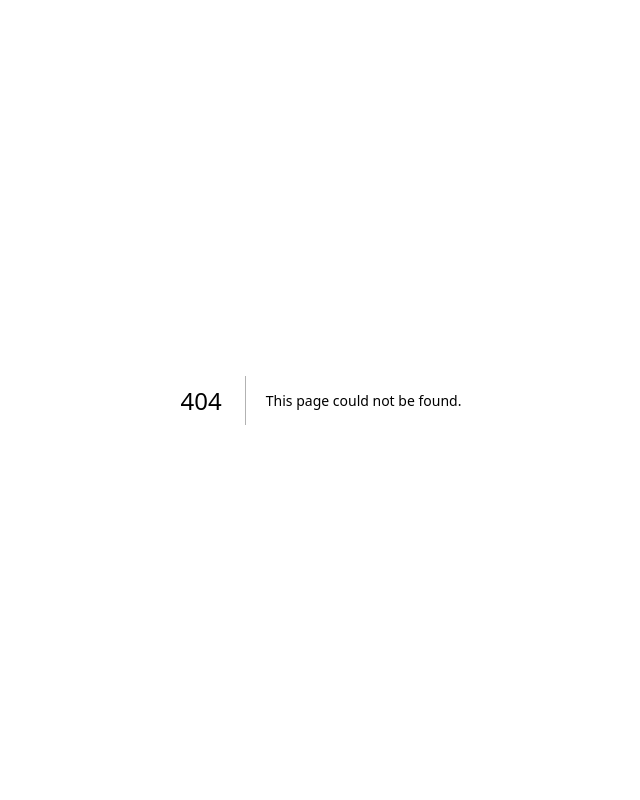
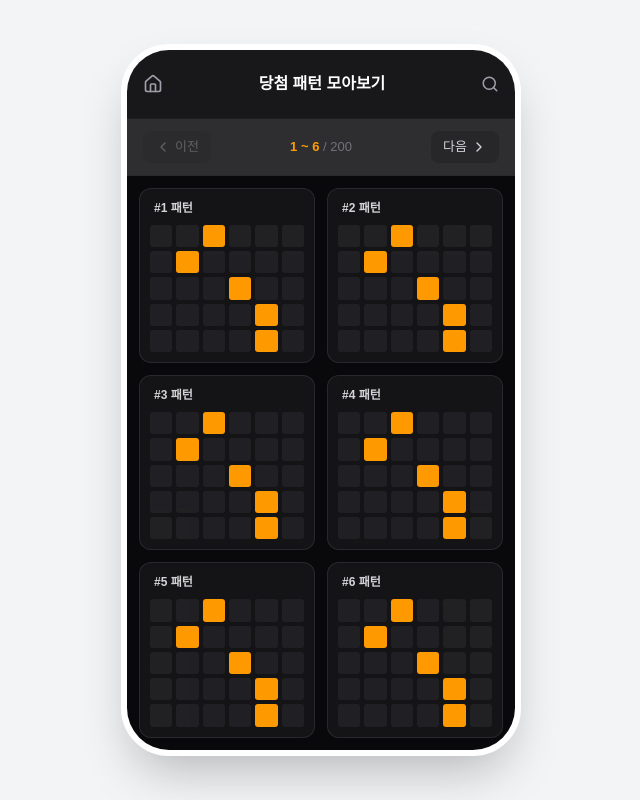
Before and after one commit to ksjung-win/lotto-app, a Next.js app: page /multi-pattern in a window 1280 px wide. Before the commit this address had no page. Shown: the whole page, without its empty margins (319-959 px from the left). Built offline with nearby package versions, Linux system fonts and the light colour scheme.

Commit message:
당첨 패턴 모아보기 UI 및 검색 팝업창 추가

```diff
--- /dev/null
+++ b/app/multi-pattern/page.tsx
@@ -0,0 +1,154 @@
+"use client";
+
+import React, { useState } from 'react';
+import Link from 'next/link';
+import { Home, Search, ChevronLeft, ChevronRight } from 'lucide-react';
+
+export default function MultiPatternPage() {
+  const [currentPage, setCurrentPage] = useState(1);
+  const totalItems = 200;
+  const itemsPerPage = 6;
+  const totalPages = Math.ceil(totalItems / itemsPerPage);
+
+  // 💡 신규 추가: 팝업창(모달)을 띄우고 숨기기 위한 상태 관리
+  const [isSearchModalOpen, setIsSearchModalOpen] = useState(false);
+  const [searchInput, setSearchInput] = useState('');
+  const [searchError, setSearchError] = useState('');
+
+  // 💡 신규 추가: 팝업창에서 '이동' 버튼을 눌렀을 때 실행되는 안전한 검색 로직
+  const handleSearchSubmit = () => {
+    const targetNum = parseInt(searchInput, 10);
+
+    // 에러 방지: 숫자가 아니거나 범위를 벗어난 경우 팝업창 안에 빨간 글씨로 안내
+    if (isNaN(targetNum) || targetNum < 1 || targetNum > totalItems) {
+      setSearchError(`1부터 ${totalItems} 사이의 숫자만 입력 가능합니다.`);
+      return;
+    }
+
+    // 정상 입력: 페이지 계산 후 이동하고 팝업창 닫기
+    const targetPage = Math.ceil(targetNum / itemsPerPage);
+    setCurrentPage(targetPage);
+    setIsSearchModalOpen(false);
+    setSearchInput('');
+    setSearchError('');
+  };
+
+  // 6x5 표 하나를 그리는 컴포넌트
+  const renderGrid = (index: number) => {
+    const patternNumber = (currentPage - 1) * itemsPerPage + index + 1;
+    const mockActiveCells = [2, 7, 15, 22, 28]; // 가짜 패턴 데이터
+
+    return (
+      <div key={index} className="flex flex-col bg-zinc-800/40 p-2.5 rounded-xl border border-zinc-700/50 h-full justify-between">
+        <div className="text-[12px] font-bold text-zinc-300 mb-2 pl-1">
+          #{patternNumber} 패턴
+        </div>
+        <div className="grid grid-cols-6 gap-1 w-full flex-1">
+          {Array.from({ length: 30 }).map((_, i) => (
+            <div
+              key={i}
+              className={`w-full h-full min-h-[16px] rounded-[3px] ${mockActiveCells.includes(i) ? 'bg-amber-500' : 'bg-zinc-700/30'}`}
+            />
+          ))}
+        </div>
+      </div>
+    );
+  };
+
+  return (
+    <div className="min-h-screen bg-gray-100 dark:bg-black flex items-center justify-center sm:p-4 transition-colors duration-300">
+      <div className="w-full max-w-[400px] sm:aspect-[9/16] bg-white dark:bg-zinc-900 relative flex flex-col shadow-2xl sm:rounded-[3rem] overflow-hidden h-screen sm:h-auto border-[6px] border-white dark:border-zinc-800">
+
+        {/* 상단 헤더 */}
+        <header className="flex items-center justify-between p-4 border-b border-zinc-800/50 shrink-0 bg-zinc-900 z-10">
+          <Link href="/" className="p-2 -ml-2 rounded-full hover:bg-zinc-800 text-zinc-400 transition-colors">
+            <Home size={20} />
+          </Link>
+          <h1 className="text-[16px] font-bold text-white">당첨 패턴 모아보기</h1>
+          {/* 돋보기 버튼 클릭 시 팝업창 열기 */}
+          <button
+            onClick={() => setIsSearchModalOpen(true)}
+            className="p-2 -mr-2 rounded-full hover:bg-zinc-800 text-zinc-400 transition-colors"
+          >
+            <Search size={18} />
+          </button>
+        </header>
+
+        {/* 페이지 네비게이션 */}
+        <div className="flex items-center justify-between px-4 py-3 bg-zinc-900/90 border-b border-zinc-800/50 shrink-0 z-10">
+          <button
+            onClick={() => setCurrentPage(prev => Math.max(1, prev - 1))}
+            className="flex items-center gap-1 px-3 py-1.5 rounded-lg bg-zinc-800 text-zinc-300 hover:bg-zinc-700 text-[13px] font-medium transition-colors disabled:opacity-30 disabled:hover:bg-zinc-800"
+            disabled={currentPage === 1}
+          >
+            <ChevronLeft size={16} /> 이전
+          </button>
+          <div className="text-[13px] font-bold text-amber-500">
+            {(currentPage - 1) * itemsPerPage + 1} ~ {Math.min(currentPage * itemsPerPage, totalItems)} <span className="text-zinc-500 font-normal">/ 200</span>
+          </div>
+          <button
+            onClick={() => setCurrentPage(prev => Math.min(totalPages, prev + 1))}
+            className="flex items-center gap-1 px-3 py-1.5 rounded-lg bg-zinc-800 text-zinc-300 hover:bg-zinc-700 text-[13px] font-medium transition-colors disabled:opacity-30 disabled:hover:bg-zinc-800"
+            disabled={currentPage === totalPages}
+          >
+            다음 <ChevronRight size={16} />
+          </button>
+        </div>
+
+        {/* 2x3 바둑판 다중 뷰어 영역 */}
+        <div className="flex-1 p-3 bg-zinc-950 overflow-hidden">
+          <div className="grid grid-cols-2 grid-rows-3 gap-3 h-full">
+            {Array.from({ length: 6 }).map((_, index) => renderGrid(index))}
+          </div>
+        </div>
+
+        {/* 💡 신규 추가: 고급스러운 자체 검색 팝업창 (모달) */}
+        {isSearchModalOpen && (
+          <div className="absolute inset-0 z-50 flex items-center justify-center bg-black/70 backdrop-blur-sm px-4">
+            <div className="w-full max-w-[300px] bg-zinc-900 border border-zinc-700 rounded-2xl p-5 shadow-2xl">
+              <h3 className="text-white font-bold mb-2">패턴 번호 검색</h3>
+              <p className="text-zinc-400 text-[12px] mb-4">조회하실 패턴 번호(1~200)를 입력하세요.</p>
+
+              <input
+                type="number"
+                value={searchInput}
+                onChange={(e) => {
+                  setSearchInput(e.target.value);
+                  setSearchError(''); // 타이핑을 시작하면 빨간 에러 글씨 지우기
+                }}
+                className="w-full bg-zinc-800 border border-zinc-600 text-white rounded-lg px-3 py-2.5 focus:outline-none focus:border-amber-500 mb-2 transition-colors"
+                placeholder="예: 10"
+                autoFocus
+              />
+
+              {/* 에러 메시지 출력 영역 */}
+              {searchError && (
+                <p className="text-red-400 text-[12px] mb-2">{searchError}</p>
+              )}
+
+              <div className="flex gap-2 mt-5">
+                <button
+                  onClick={() => {
+                    setIsSearchModalOpen(false);
+                    setSearchInput('');
+                    setSearchError('');
+                  }}
+                  className="flex-1 py-2.5 rounded-xl bg-zinc-800 text-zinc-300 text-[14px] font-medium hover:bg-zinc-700 transition-colors"
+                >
+                  취소
+                </button>
+                <button
+                  onClick={handleSearchSubmit}
+                  className="flex-1 py-2.5 rounded-xl bg-amber-500 text-white text-[14px] font-bold hover:bg-amber-600 transition-colors"
+                >
+                  이동
+                </button>
+              </div>
+            </div>
+          </div>
+        )}
+
+      </div>
+    </div>
+  );
+}
--- a/app/page.tsx
+++ b/app/page.tsx
@@ -1,6 +1,6 @@
 import Link from 'next/link';
 // 💡 변경됨: LineChart, CheckCircle 아이콘을 가져옵니다.
-import { PenTool, History, LineChart, CheckCircle } from 'lucide-react';
+import { PenTool, History, LineChart, CheckCircle, LayoutGrid } from 'lucide-react';
 
 export default function HomePage() {
   return (
@@ -103,6 +103,26 @@ export default function HomePage() {
             </div>
           </Link>
 
+          {/* 5. (신규) 당첨 패턴 모아보기 메뉴 */}
+          <Link
+            href="/multi-pattern"
+            className="group relative w-full flex items-center p-4 bg-gray-50 dark:bg-zinc-800/80 rounded-2xl border border-gray-200 dark:border-zinc-700/50 hover:border-amber-500/50 dark:hover:border-amber-500/50 transition-all duration-300 active:scale-95 shadow-sm"
+          >
+            <div className="flex items-center gap-4 w-full">
+              <div className="p-3 bg-white dark:bg-zinc-900 rounded-xl shadow-sm text-gray-600 dark:text-zinc-400 group-hover:text-amber-500 transition-colors">
+                <LayoutGrid size={22} />
+              </div>
+              <div className="flex flex-col text-left">
+                <span className="font-bold text-gray-900 dark:text-zinc-100 text-[15px]">
+                  당첨 패턴 모아보기
+                </span>
+                <span className="text-[12px] text-gray-500 dark:text-zinc-400 mt-0.5">
+                  역대 당첨 번호 흐름을 한눈에 비교 분석
+                </span>
+              </div>
+            </div>
+          </Link>
+
         </div>
       </div>
     </div>
```
